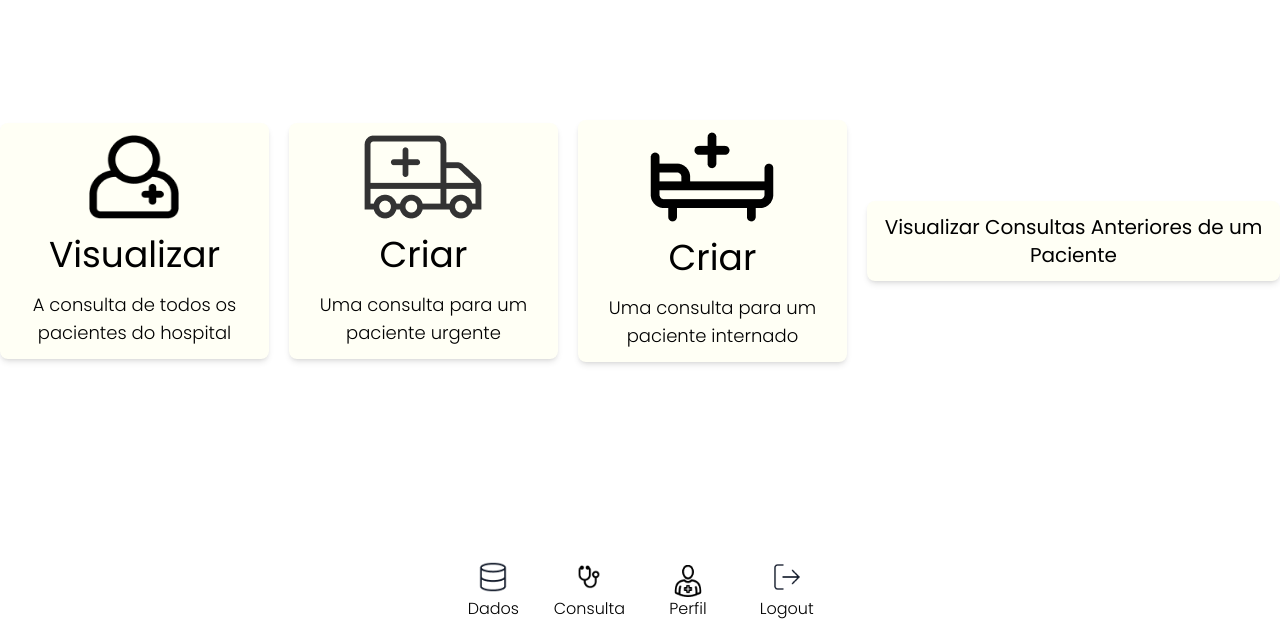
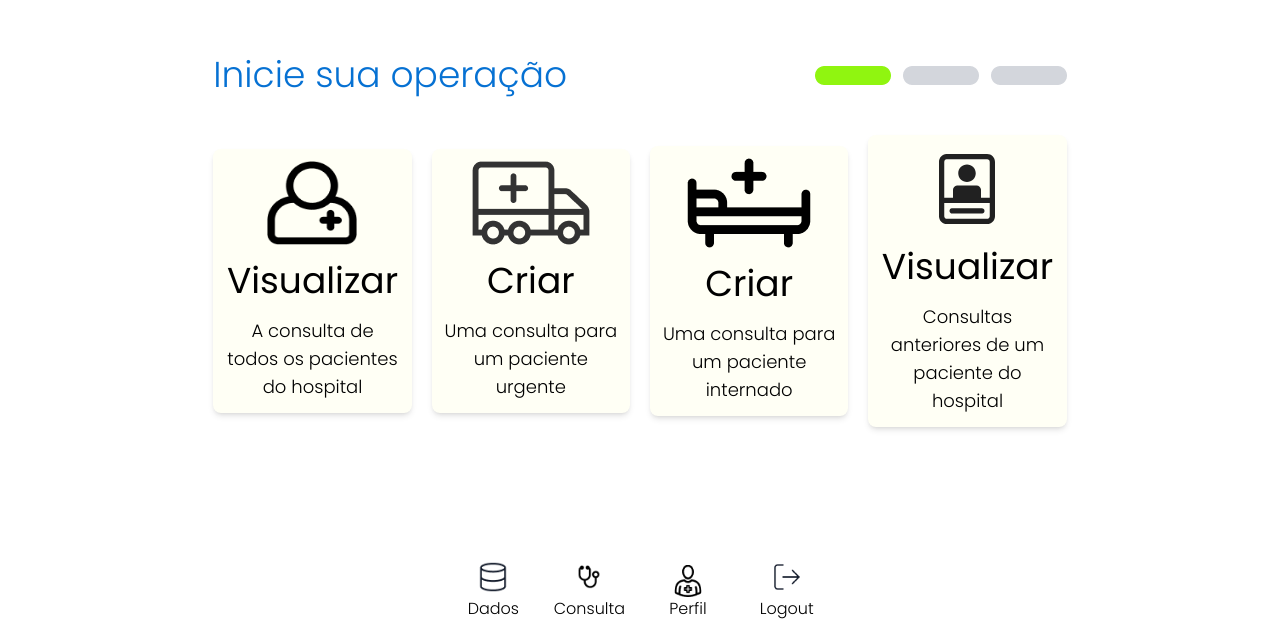
Before and after one commit to dan-albuquerque/Projeto-Banco-de-dados, a Next.js app in the folder client/: page /consulta in a window 1280 px wide. Shown: the part 159-800 px from the top of the page. Built offline with nearby package versions, Linux system fonts and the light colour scheme.

Commit message:
improving the consulta front end

```diff
--- a/client/src/app/layout.js
+++ b/client/src/app/layout.js
@@ -15,7 +15,7 @@ export function Layout({ children }) {
 
 export function CentralizedLayout({ children }) {
   return (
-    <div className={`${poppins.className} min-h-screen flex items-center justify-center`}>
+    <div className={`${poppins.className} min-h-screen flex flex-col items-center justify-center`}>
       {children}
     </div>
 
--- a/client/src/components/InsertNewIntern.js
+++ b/client/src/components/InsertNewIntern.js
@@ -48,7 +48,7 @@ export default function InsertNewIntern() {
             <input type="text" name="cpf" onChange={handleChange} placeholder="CPF" className="w-1/5 border border-gray-300 rounded-lg px-4 py-2 focus:outline-none focus:ring-2 focus:ring-blue-600 text-xs" />
             <input type="text" name="matricula" onChange={handleChange} placeholder="Matricula" className="w-1/5 border border-gray-300 rounded-lg px-4 py-2 focus:outline-none focus:ring-2 focus:ring-blue-600 text-xs" />
             <input type="password" name="senha" onChange={handleChange} placeholder="Senha" className="w-1/5  border border-gray-300 rounded-lg px-4 py-2 focus:outline-none focus:ring-2 focus:ring-blue-600 text-xs" />
-            <button className="bg-customBlue text-white rounded-lg px-4 py-2 focus:outline-none focus:ring-2 focus:ring-blue-600 w-1/5 text-xs">Adicionar</button>
+            <button className="bg-customBlue text-white rounded-lg px-4 py-2 focus:outline-none focus:ring-2 focus:ring-blue-600 w-1/5 text-xs transition-transform duration-200 hover:scale-105">Adicionar</button>
     </form>
 </div>
     );
--- a/client/src/components/InsertNewPacient.js
+++ b/client/src/components/InsertNewPacient.js
@@ -176,7 +176,7 @@ export default function InsertNewPacient() {
                 <input type="text" name = "rua" value={pacient.rua} onChange={handleChange} placeholder="Rua" className="border border-gray-300 rounded-lg px-4 py-2 focus:outline-none focus:ring-2 focus:ring-blue-600 text-xs" style={{ width: "400px" }} />
                 <input type="number" name = "numero" value={pacient.numero} onChange={handleChange} placeholder="Número" className="border border-gray-300 rounded-lg px-4 py-2 focus:outline-none focus:ring-2 focus:ring-blue-600 text-xs" style={{ width: "400px" }} />
                 {renderExtraFields()}
-                <button className="bg-customBlue text-white rounded-lg px-4 py-2 focus:outline-none focus:ring-2 text-xs focus:ring-blue-600">Adicionar</button>
+                <button className="bg-customBlue text-white rounded-lg px-4 py-2 focus:outline-none focus:ring-2 text-xs focus:ring-blue-600 transition-transform duration-200 hover:scale-105">Adicionar</button>
             </form>
         </div>
       </>
--- a/client/src/pages/ConsultaInternado.js
+++ b/client/src/pages/ConsultaInternado.js
@@ -95,7 +95,7 @@ export default function ConsultInternado() {
       <CentralizedLayout>
         <form id="registroForm" onSubmit={handleSubmit} className="w-1/2 mx-auto p-8 mb-16 shadow-xl rounded-lg">
           <div className='flex justify-between items-center mb-10'>
-            <h1 className="text-3xl font-weight self-start text-blue-500">
+            <h1 className="text-3xl font-weight self-start text-normalBlue">
               Consulta de Internado
             </h1>
             <div className="flex items-center gap-3">
--- a/client/src/pages/ConsultaUrgencia.js
+++ b/client/src/pages/ConsultaUrgencia.js
@@ -95,7 +95,7 @@ export default function ConsultaUrgencia() {
       <CentralizedLayout>
         <form id="registroForm" onSubmit={handleSubmit} className="w-1/2 mx-auto p-8 mb-16 shadow-xl rounded-lg">
         <div className='flex justify-between items-center mb-10'>
-            <h1 className="text-3xl font-weight self-start text-blue-500">
+            <h1 className="text-3xl font-weight self-start text-normalBlue">
               Consulta de Urgência
             </h1>
             <div className="flex items-center gap-3">
--- a/client/src/pages/consulta.js
+++ b/client/src/pages/consulta.js
@@ -8,29 +8,40 @@ export default function ConsultaPage() {
   const router = useRouter();
 
   return (
-    <CentralizedLayout>
-        <div className="flex items-center gap-5">
+    <CentralizedLayout className = "mb-16">
+      <div className='w-2/3 mb-10 flex justify-between items-center'>
+        <h1 className='text-4xl font-light text-normalBlue'>Inicie sua operação</h1>
+        <div className='flex items-center gap-3 '>
+          <img src="/img/GreenProgress.png" alt="medico icon" />
+          <img src="/img/EmptyProgress.png" alt="medico icon" />
+          <img src="/img/EmptyProgress.png" alt="medico icon" />
+        </div>
+
+      </div>
+        <div className="flex items-center w-2/3 gap-5">
           <button onClick={() => router.push('/ViewConsultas')}
-            className="flex flex-col gap-4 text-center items-center py-3 px-3 text-xl w-80 bg-customGrey text-black rounded-lg shadow-md transition duration-200">
+            className="flex flex-col gap-4 text-center items-center py-3 px-3 text-xl w-1/4 bg-customGrey text-black rounded-lg shadow-md transition-transform duration-200 hover:scale-105">
             <img src="/img/Consulta.png" alt="medico icon" style = {{width: '90px', height:'84px'}}/>
             <p className='text-4xl'>Visualizar</p>
             <p className='text-lg font-light'>A consulta de todos os pacientes do hospital</p>
           </button>
           <button onClick={() => router.push('/ConsultaUrgencia')}
-            className="flex flex-col gap-4 text-center items-center py-3 px-3 text-xl w-80 bg-customGrey text-black rounded-lg shadow-md transition duration-200">
+            className="flex flex-col gap-4 text-center items-center py-3 px-3 text-xl w-1/4 bg-customGrey text-black rounded-lg shadow-md transition-transform duration-200 hover:scale-105">
             <img src="/img/Urgencia.png" alt="medico icon" />
             <p className='text-4xl'>Criar</p>
             <p className='text-lg font-light'>Uma consulta para um paciente urgente</p>
           </button>
           <button onClick={() => router.push('/ConsultaInternado')}
-            className="flex flex-col gap-4 items-center py-3 px-3 text-xl text-center w-80 bg-customGrey text-black rounded-lg shadow-md transition duration-200">
+            className="flex flex-col gap-4 items-center py-3 px-3 text-xl text-center w-1/4 bg-customGrey text-black rounded-lg shadow-md transition-transform duration-200 hover:scale-105">
             <img src="/img/Internado.png" alt="medico icon" />
             <p className='text-4xl'>Criar</p>
             <p className='text-lg font-light'>Uma consulta para um paciente internado</p>
           </button>
           <button onClick={() => router.push('/visualizar-consultas-anteriores')}
-            className="flex flex-col gap-4 items-center py-3 px-3 text-xl bg-customGrey text-black rounded-lg shadow-md transition duration-200">
-            <p>Visualizar Consultas Anteriores de um Paciente</p>
+            className="flex flex-col gap-4 text-center items-center py-3 px-3 text-xl w-1/4 bg-customGrey text-black rounded-lg shadow-md transition-transform duration-200 hover:scale-105">
+            <img src="/img/Patient.svg" alt="medico icon" style = {{width:'90px', height:'84px'}} />
+            <p className='text-4xl'>Visualizar</p>
+            <p className='text-lg font-light'>Consultas anteriores de um paciente do hospital</p>
           </button>
         </div>
       <DownerNav></DownerNav>
```
Also changed, not shown: client/public/img/EmptyProgress.png, client/public/img/Patient.svg (added).
